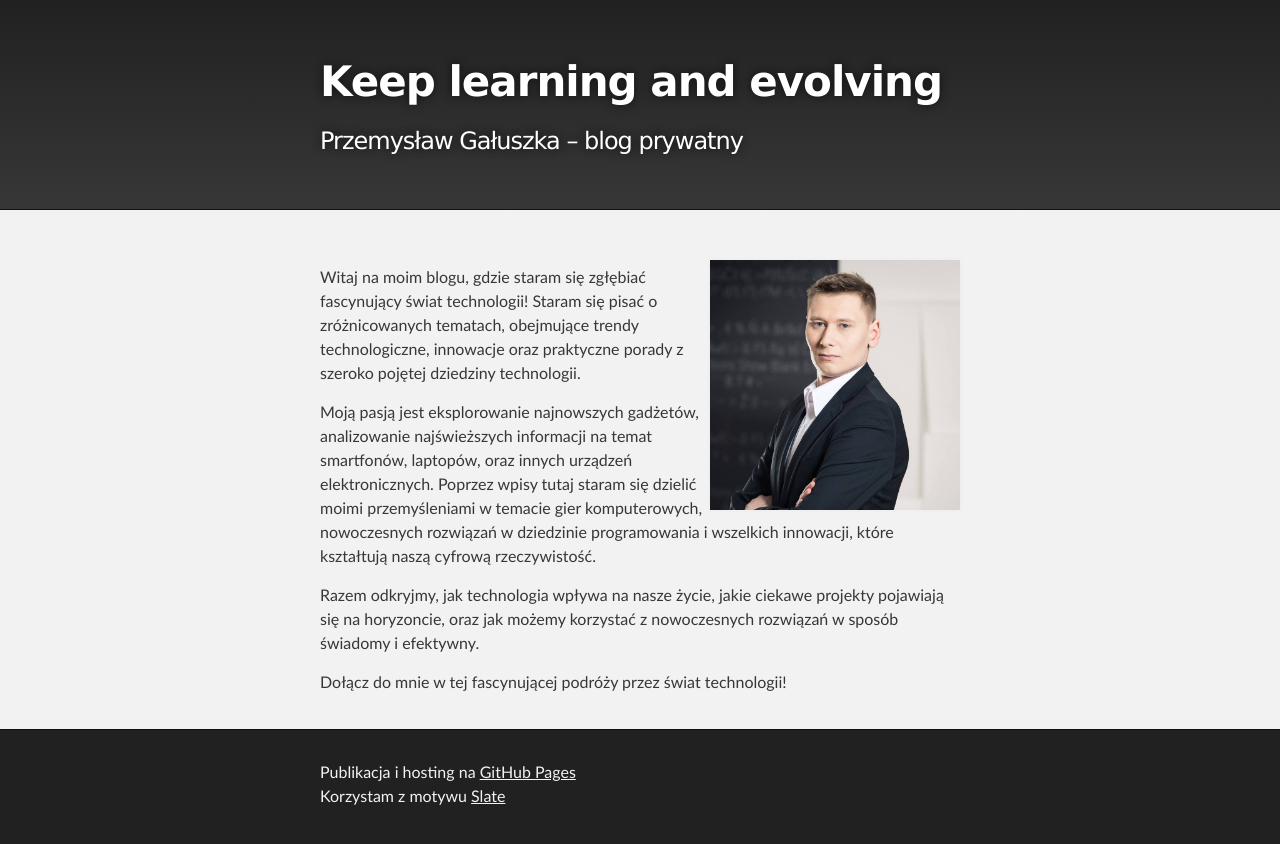
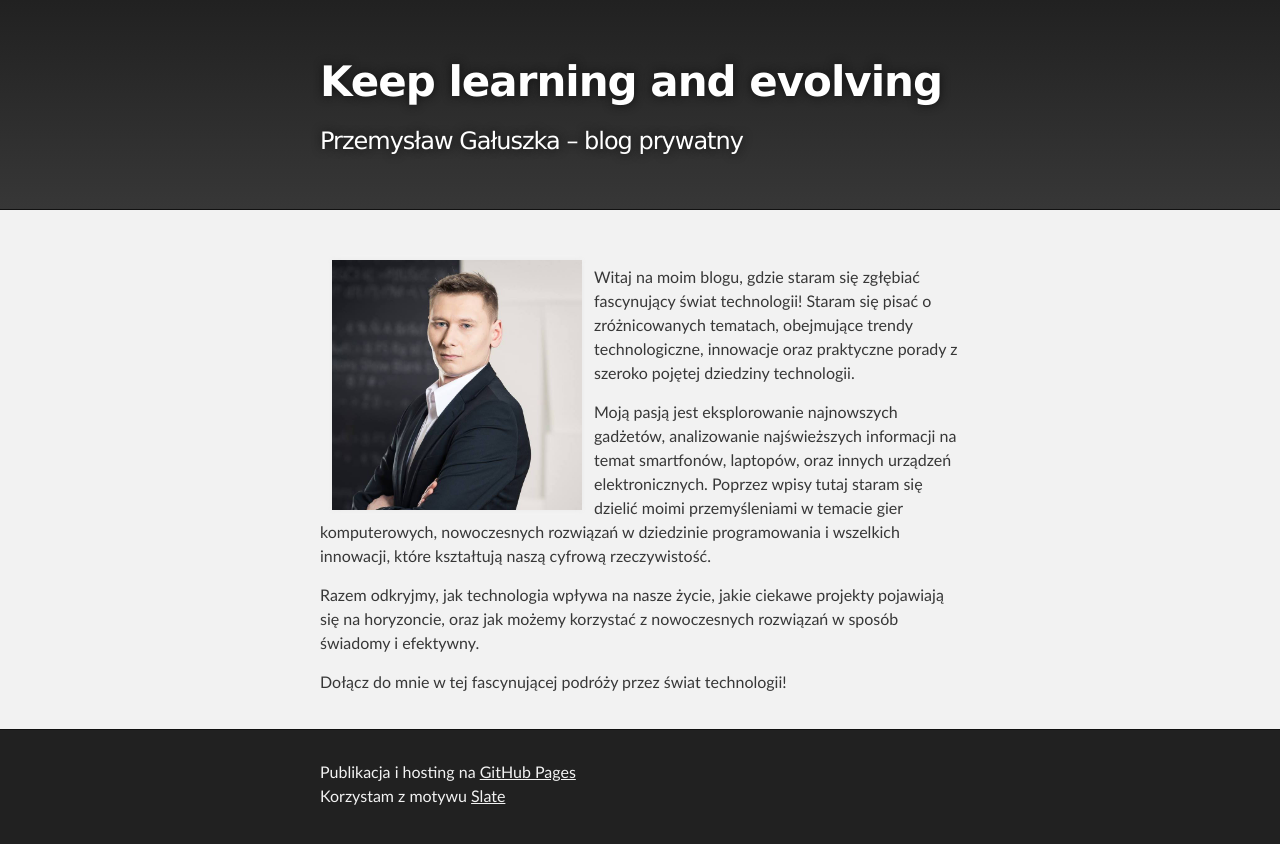
Before and after one commit to pgaluszka/pgaluszka.github.io, a Jekyll site: the page built from index.md, in a window 1280 px wide. Shown: the top 844 px of the page. Built offline with Jekyll 4.4.1, drawn with Linux system fonts in a browser that asks for light colours.

Commit message:
Update index.md

```diff
--- a/index.md
+++ b/index.md
@@ -2,7 +2,7 @@
 layout: default
 ---
 
-<img src="assets/photo.jpg" alt="..." width=250 height=250 style="float:right">
+<img src="assets/photo.jpg" alt="..." width=250 height=250 style="float:left;margin:0px 12px" >
 
 Witaj na moim blogu, gdzie staram się zgłębiać fascynujący świat technologii! Staram się pisać o zróżnicowanych tematach, obejmujące trendy technologiczne, innowacje oraz praktyczne porady z szeroko pojętej dziedziny technologii.
 
```
